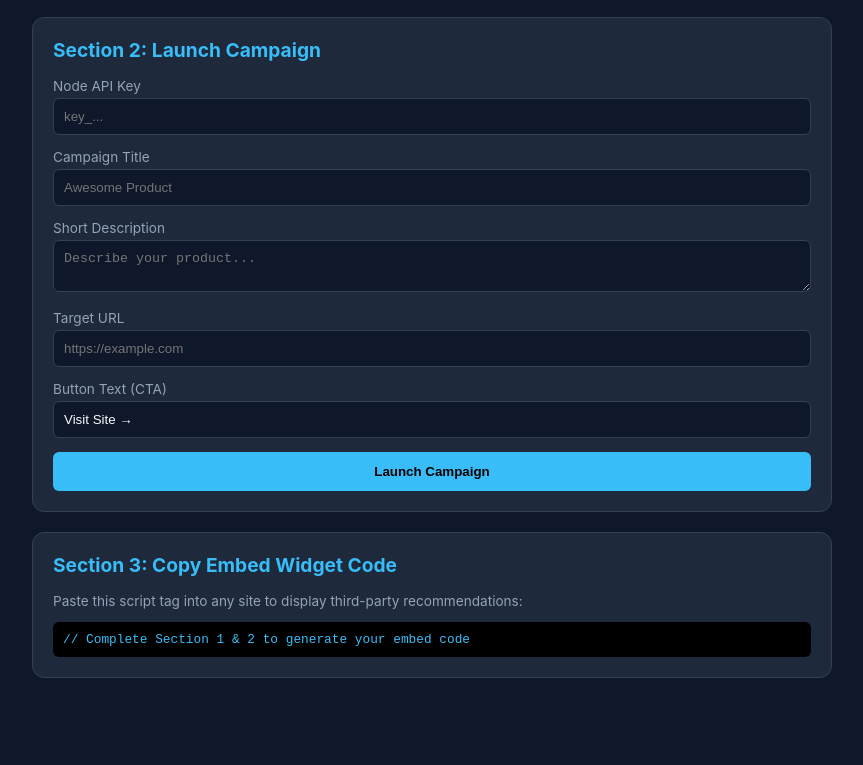
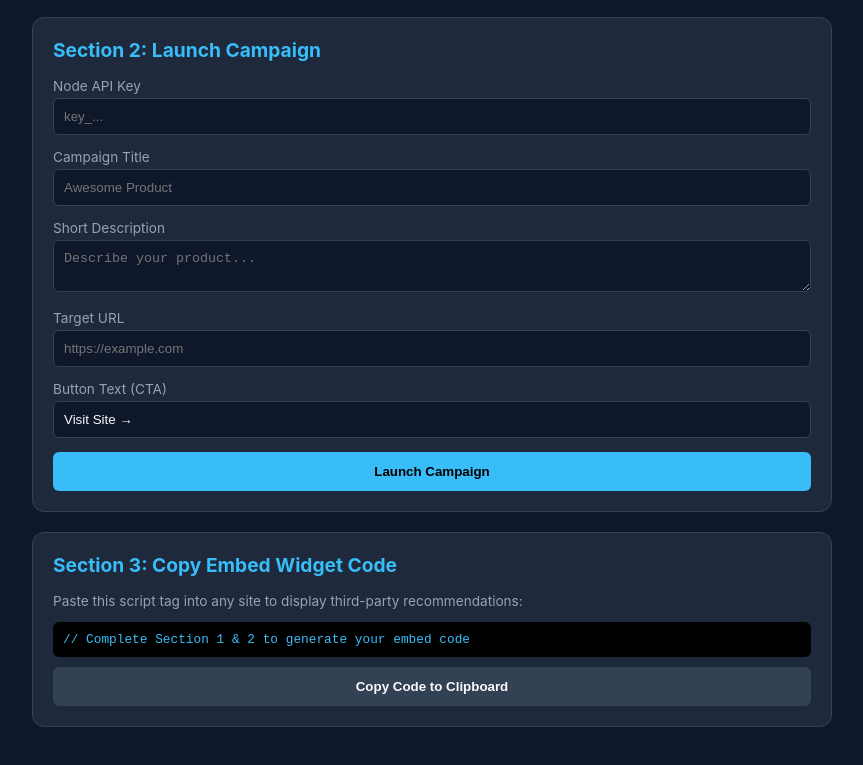
Before and after one commit to INVESTORRBEN/aen-backend, a website: page index.html in a window 1280 px wide. Shown: the part 518-1283 px from the top of the page, without its empty margins (208-1071 px from the left). Before the commit the page ends 1236 px from the top, so only its background shows below. Drawn offline with Linux system fonts and the light colour scheme.

Commit message:
Update index.html

```diff
--- a/index.html
+++ b/index.html
@@ -152,6 +152,12 @@
       cursor: pointer;
     }
 
+    button.btn-secondary {
+      background: #334155;
+      color: #f8fafc;
+      margin-top: 10px;
+    }
+
     table {
       width: 100%;
       border-collapse: collapse;
@@ -249,6 +255,7 @@
       <h2>Section 3: Copy Embed Widget Code</h2>
       <p style="font-size: 0.85rem; color: var(--text-muted);">Paste this script tag into any site to display third-party recommendations:</p>
       <code id="embedCode">// Complete Section 1 & 2 to generate your embed code</code>
+      <button class="btn btn-secondary" id="copyBtn" onclick="copyEmbedCode()">Copy Code to Clipboard</button>
     </div>
   </div>
 
@@ -377,6 +384,27 @@
     document.getElementById('embedCode').textContent = snippet;
   }
 
+  async function copyEmbedCode() {
+    const codeText = document.getElementById('embedCode').textContent;
+    if (codeText.startsWith('//')) {
+      alert("Please complete Section 1 & 2 first to generate your code.");
+      return;
+    }
+
+    try {
+      await navigator.clipboard.writeText(codeText);
+      const copyBtn = document.getElementById('copyBtn');
+      copyBtn.textContent = "Copied to Clipboard! ✓";
+      copyBtn.style.background = "#22c55e";
+      setTimeout(() => {
+        copyBtn.textContent = "Copy Code to Clipboard";
+        copyBtn.style.background = "#334155";
+      }, 2000);
+    } catch (err) {
+      alert("Failed to auto-copy. Please select and copy manually.");
+    }
+  }
+
   async function fetchDashboard() {
     try {
       const res = await fetch(`${API_BASE}/v1/dashboard`);
```
